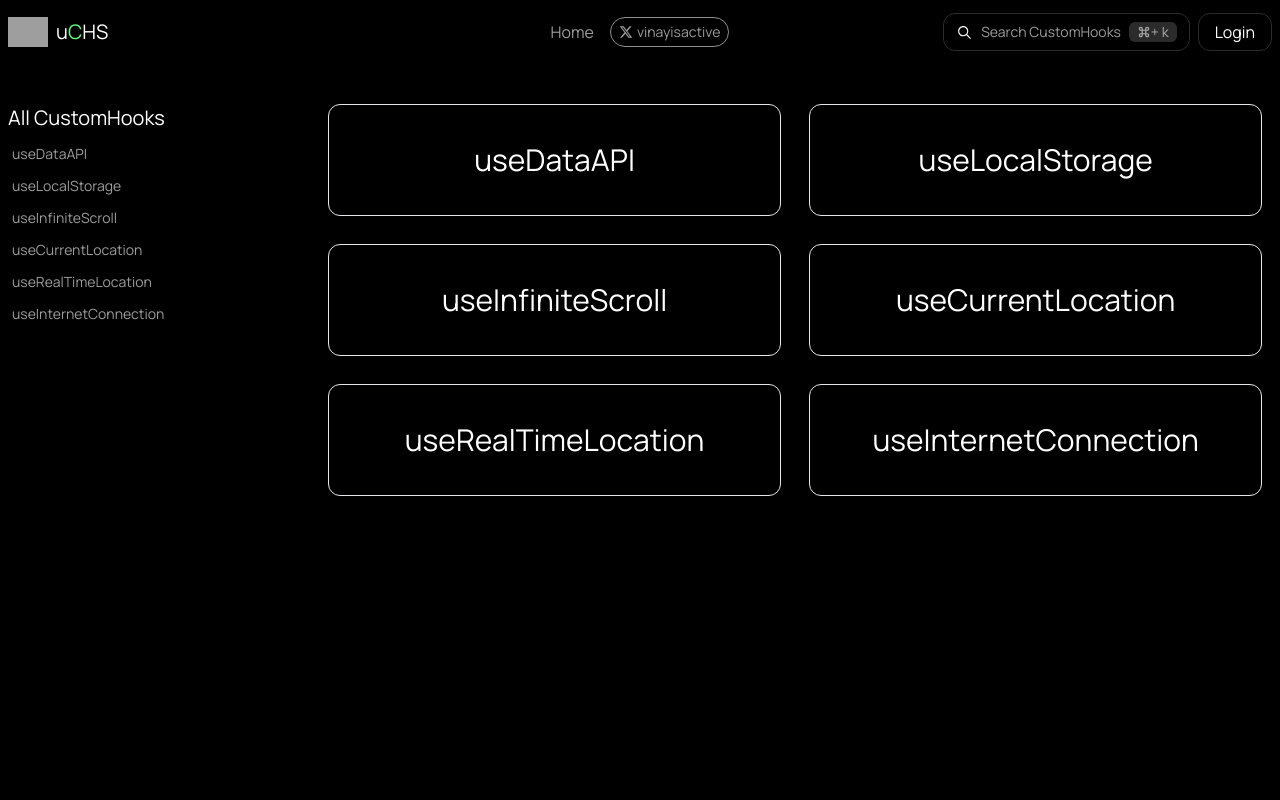
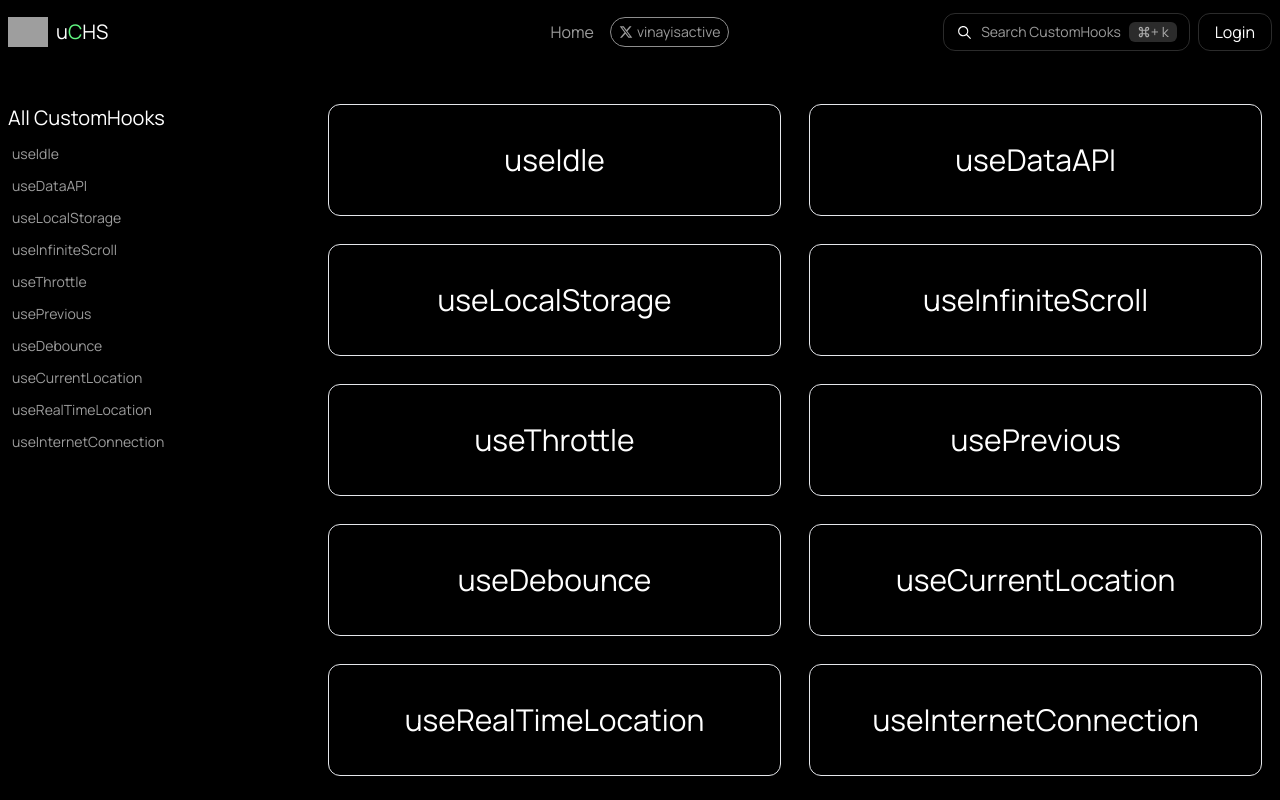
Before and after one commit to vinayisactive/useCustomHookSpace, a Next.js app: page /customhooks in a window 1280 px wide. Built offline with nearby package versions, Linux system fonts and the light colour scheme; grey boxes are pictures that could not be loaded.

Commit message:
Static data modified 🔨🌱

```diff
--- a/static/btns.ts
+++ b/static/btns.ts
@@ -4,12 +4,13 @@ export const ButtonArr = [
     "useDataAPI",
     "useLocation",
     "useRealTimeLocation",
-    "useDate",
+    "useDebounce",
+    "usePrevious",
     "useDataAPI",
     "useCurrentLocation",
     "useLocalStorage",
     "useCurrentLocation",
-    "useCookies",
+    "useIdle",
     "useLocalStorage",
     "useCurrentLocation",
   ];
@@ -23,12 +24,12 @@ export const ButtonArr = [
     "useNavigation",
     "useDiameter",
     "useCurrentLocation",
-    "useDataAPI",
+    "useDebounce",
     "useRealTimeLocation",
     "useLocalStorage",
-    "useDate",
+    "useThrottle",
     "useRealTimeLocation",
-    "useDataAPI",
+    "useInternetConnection",
     "useCookies",
     "useLocalStorage",
     "useDateAPI",
--- a/static/hooks.ts
+++ b/static/hooks.ts
@@ -1 +1,14 @@
-export const hooks = ["useDataAPI","useLocalStorage", "useInfiniteScroll", "useCurrentLocation", "useRealTimeLocation","useInternetConnection" ];
+export const hooks = [
+  "useIdle",
+  "useDataAPI",
+  "useLocalStorage",
+  "useInfiniteScroll",
+  "useThrottle",
+  "usePrevious",
+  "useDebounce",
+  "useCurrentLocation",
+  "useRealTimeLocation",
+  "useInternetConnection",
+
+
+];
```
